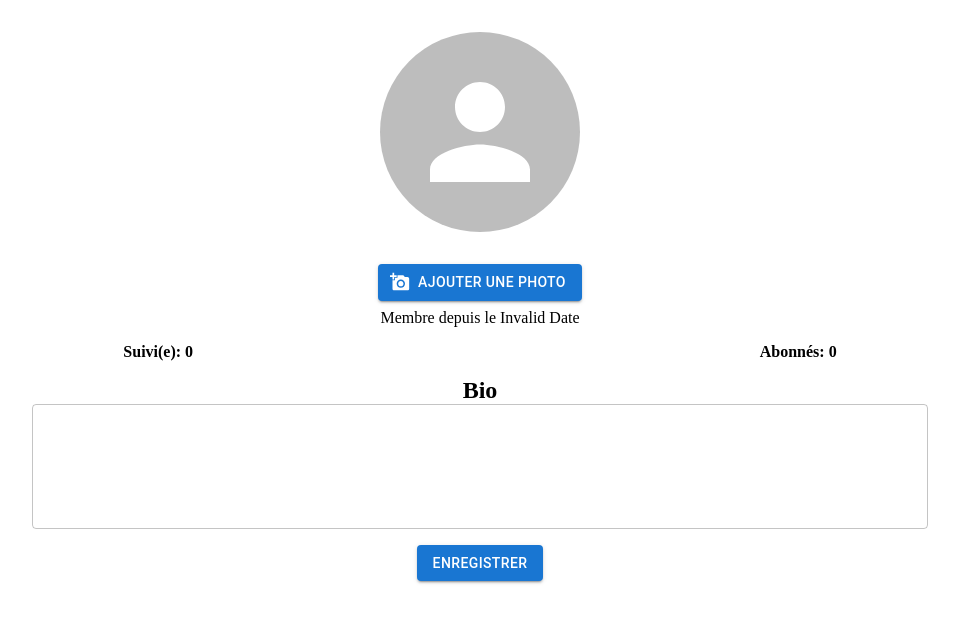
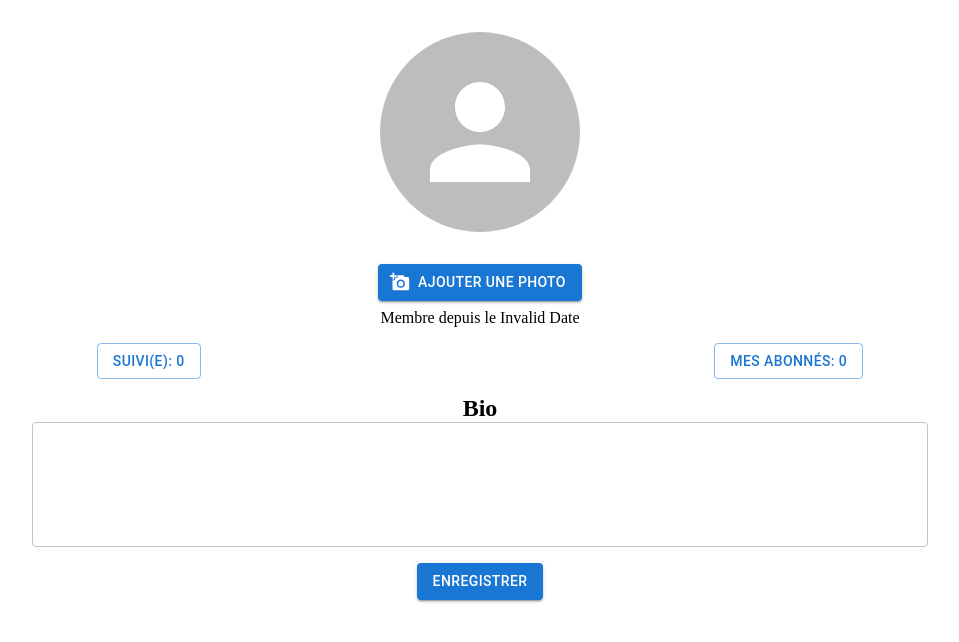
Before and after one commit to GOD-WITH-US/essencial-v2, a React (Create React App) app: page /profil in a window 1280 px wide. Shown: the top 642 px of the page, without its empty margins (160-1119 px from the left). Built offline with nearby package versions, Linux system fonts and the light colour scheme; no server answers.

Commit message:
added modal to display followers and followings

```diff
--- a/src/pages/profil.jsx
+++ b/src/pages/profil.jsx
@@ -1,6 +1,19 @@
 import React, { useState, useEffect } from "react";
 import { useSelector, useDispatch } from "react-redux";
-import { Avatar, Button, TextField } from "@mui/material";
+import {
+  Avatar,
+  Button,
+  TextField,
+  Dialog,
+  DialogTitle,
+  DialogContent,
+  DialogContentText,
+  DialogActions,
+  List,
+  ListItem,
+  ListItemAvatar,
+  ListItemText,
+} from "@mui/material";
 import { Grid, Box, Typography } from "@mui/material";
 import { uploadPictures, updateBio } from "../actions/user.action";
 import AddAPhotoIcon from "@mui/icons-material/AddAPhoto";
@@ -17,6 +30,11 @@ function Profil() {
 
   // Etat local pour stocker la clé unique qui actualise l'image de l'avatar de l'utilisateur
   const [avatarKey, setAvatarKey] = useState(Date.now());
+
+  // Etat local pour gérer l'ouverture et la fermeture de la modale "Suivi(e)"
+  const [openFollowingModal, setOpenFollowingModal] = useState(false);
+  // Etat local pour gérer l'ouverture et la fermeture de la modale "Mes Abonnés"
+  const [openFollowersModal, setOpenFollowersModal] = useState(false);
 
   // Gérer le changement de la biographie de l'utilisateur
   const handleBioChange = (event) => {
@@ -49,6 +67,21 @@ function Profil() {
   const handleBioUpdate = () => {
     const userData = { bio };
     dispatch(updateBio(userData));
+  };
+  // Gérer l'ouverture des modales
+  const handleFollowingModalOpen = () => {
+    setOpenFollowingModal(true);
+  };
+  const handleFollowersModalOpen = () => {
+    setOpenFollowersModal(true);
+  };
+
+  // Gérer la fermeture des modales
+  const handleFollowingModalClose = () => {
+    setOpenFollowingModal(false);
+  };
+  const handleFollowersModalClose = () => {
+    setOpenFollowersModal(false);
   };
 
   // Sauvegarder la biographie de l'utilisateur dans le localStorage
@@ -97,7 +130,14 @@ function Profil() {
       </Box>
 
       {/* Afficher la date de création du compte de l'utilisateur */}
-      <Box>Membre depuis le {new Date(userData.createdAt).toLocaleString('fr-FR', {day: 'numeric', year: 'numeric', month: 'long' })}</Box>
+      <Box>
+        Membre depuis le{" "}
+        {new Date(userData.createdAt).toLocaleString("fr-FR", {
+          day: "numeric",
+          year: "numeric",
+          month: "long",
+        })}
+      </Box>
 
       {/* Afficher le nombre de personnes suivies et d'abonnés */}
       <Grid
@@ -108,12 +148,43 @@ function Profil() {
           marginTop: "1rem",
         }}
       >
-        <Box style={{ fontWeight: "bold" }}>
+        <Button variant="outlined" onClick={handleFollowingModalOpen}>
           Suivi(e): {userData.following ? userData.following.length : 0}
-        </Box>
-        <Box style={{ fontWeight: "bold" }}>
-          Abonnés: {userData.followers ? userData.followers.length : 0}
-        </Box>
+        </Button>
+        <Dialog open={openFollowingModal} onClose={handleFollowingModalClose}>
+          <DialogTitle>Suivi(e)</DialogTitle>
+          <DialogContent>
+            <DialogContentText>
+              Liste des personnes que vous suivez.
+            </DialogContentText>
+            {<ul>
+              <li>{userData.following}</li>
+              </ul>
+            }
+          </DialogContent>
+          <DialogActions>
+            <Button onClick={handleFollowingModalClose}>Fermer</Button>
+          </DialogActions>
+        </Dialog>
+
+        <Button variant="outlined" onClick={handleFollowersModalOpen}>
+          Mes Abonnés: {userData.followers ? userData.followers.length : 0}
+        </Button>
+        <Dialog open={openFollowersModal} onClose={handleFollowersModalClose}>
+          <DialogTitle>Mes Abonnés</DialogTitle>
+          <DialogContent>
+            <DialogContentText>
+              Liste des personnes qui vous suivent.
+            </DialogContentText>
+            {<ul>
+              <li>{userData.followers}</li>
+              </ul>
+            }
+          </DialogContent>
+          <DialogActions>
+            <Button onClick={handleFollowersModalClose}>Fermer</Button>
+          </DialogActions>
+        </Dialog>
       </Grid>
 
       {/* Afficher le champ de bio de l'utilisateur */}
```
